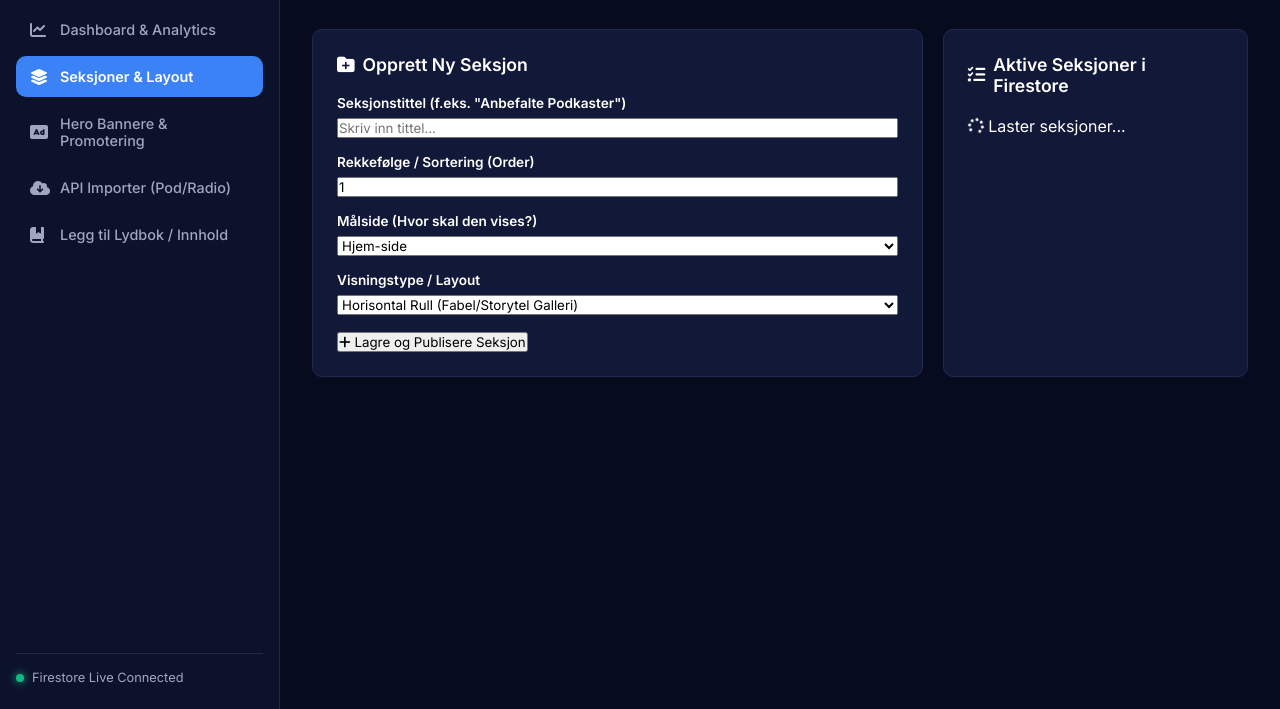
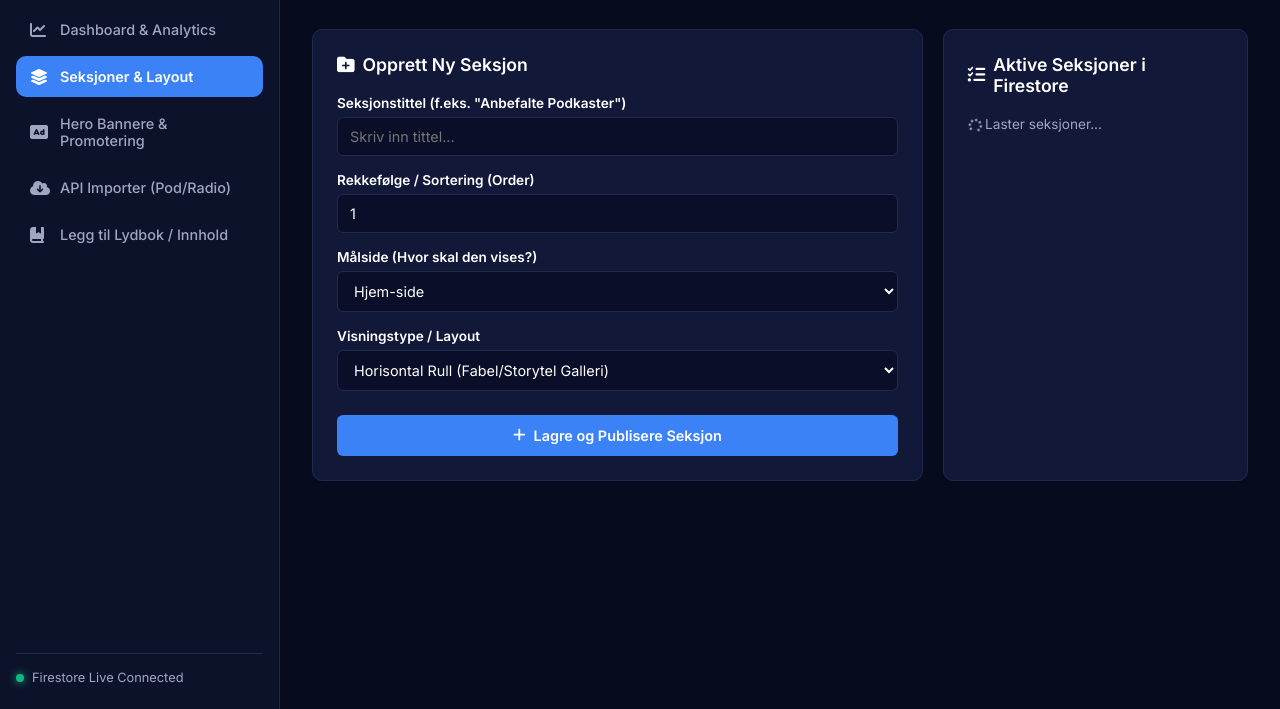
Before and after one commit to 2000716/Tale, a plain HTML site: page admin.html in a window 1280 px wide. Both pictures are taken after a click on the button "Seksjoner & Layout". Shown: the part 91-800 px from the top of the page. Drawn offline with Linux system fonts and the light colour scheme.

Commit message:
Update admin.css

```diff
--- a/admin/admin.css
+++ b/admin/admin.css
@@ -224,6 +224,7 @@ body.admin-body {
   align-items: center;
   justify-content: center;
   font-size: 1.2rem;
+  flex-shrink: 0;
 }
 
 .metric-icon.blue { background: rgba(59, 130, 246, 0.15); color: #3b82f6; }
@@ -254,6 +255,7 @@ body.admin-body {
 }
 
 .metric-trend.positive { color: var(--success-color); }
+.metric-sub { font-size: 0.75rem; color: var(--text-muted); }
 
 /* Dashboard Grids & Cards */
 .dashboard-grid {
@@ -370,7 +372,7 @@ body.admin-body {
   font-size: 0.75rem;
 }
 
-/* Forms Grid */
+/* Forms & Inputs Styling */
 .form-grid-2 {
   display: grid;
   grid-template-columns: 1fr 1fr;
@@ -399,4 +401,69 @@ body.admin-body {
 .form-group select,
 .form-group textarea {
   width: 100%;
-  padding: 10px 12
+  padding: 10px 12px;
+  background-color: var(--input-bg);
+  border: 1px solid var(--border-color);
+  color: var(--text-main);
+  border-radius: 6px;
+  font-size: 0.9rem;
+  outline: none;
+  transition: border-color 0.2s;
+}
+
+.form-group input:focus,
+.form-group select:focus,
+.form-group textarea:focus {
+  border-color: var(--primary-color);
+}
+
+.search-row {
+  display: flex;
+  gap: 10px;
+}
+
+.search-row input {
+  flex: 1;
+}
+
+/* Primary Submit Buttons */
+.btn-submit {
+  display: inline-flex;
+  align-items: center;
+  justify-content: center;
+  gap: 8px;
+  width: 100%;
+  padding: 12px 20px;
+  background-color: var(--primary-color);
+  color: #fff;
+  border: none;
+  border-radius: 6px;
+  font-size: 0.9rem;
+  font-weight: 600;
+  cursor: pointer;
+  transition: background-color 0.2s;
+  margin-top: 8px;
+}
+
+.btn-submit:hover {
+  background-color: var(--primary-hover);
+}
+
+/* Manage Lists & Dynamic Results Grids */
+.manage-list {
+  max-height: 400px;
+  overflow-y: auto;
+  padding-right: 4px;
+}
+
+.api-results-grid {
+  display: grid;
+  grid-template-columns: repeat(auto-fill, minmax(220px, 1fr));
+  gap: 16px;
+  margin-top: 20px;
+}
+
+.text-muted {
+  color: var(--text-muted);
+  font-size: 0.85rem;
+}
```
